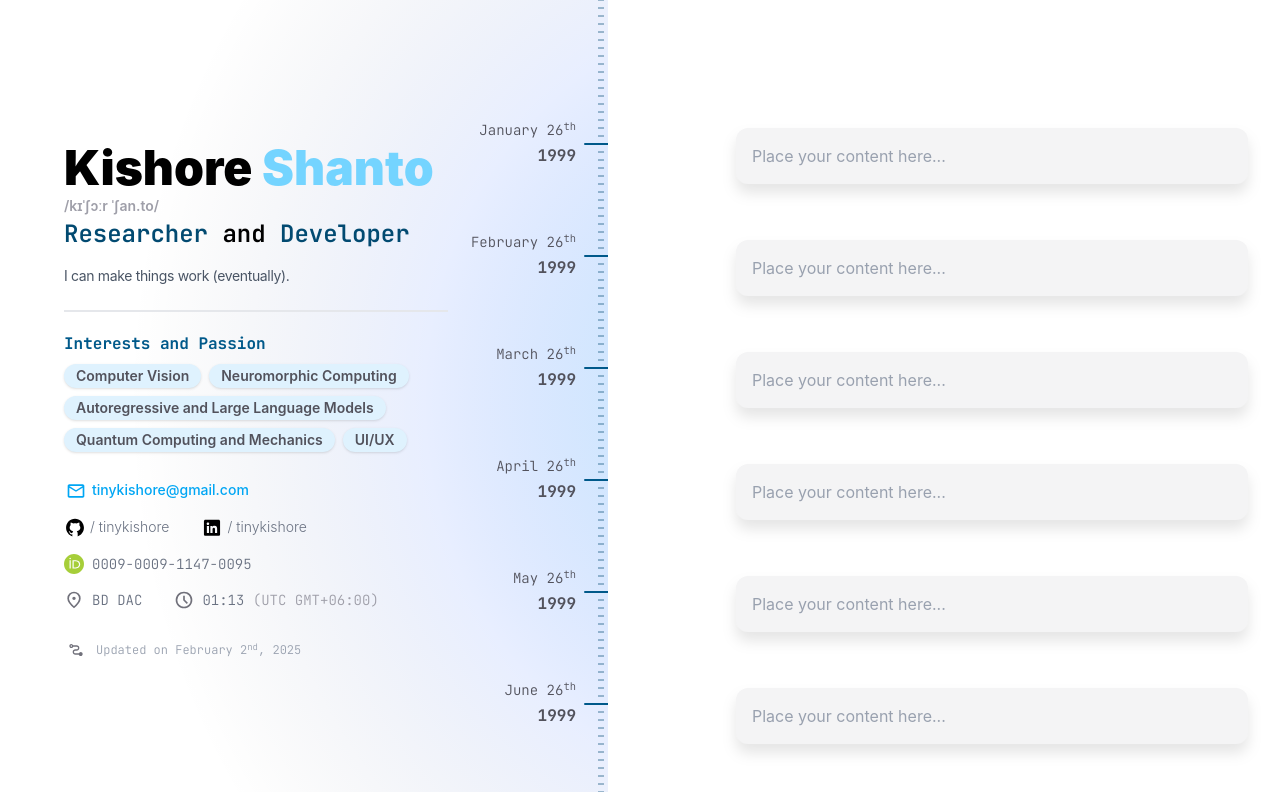
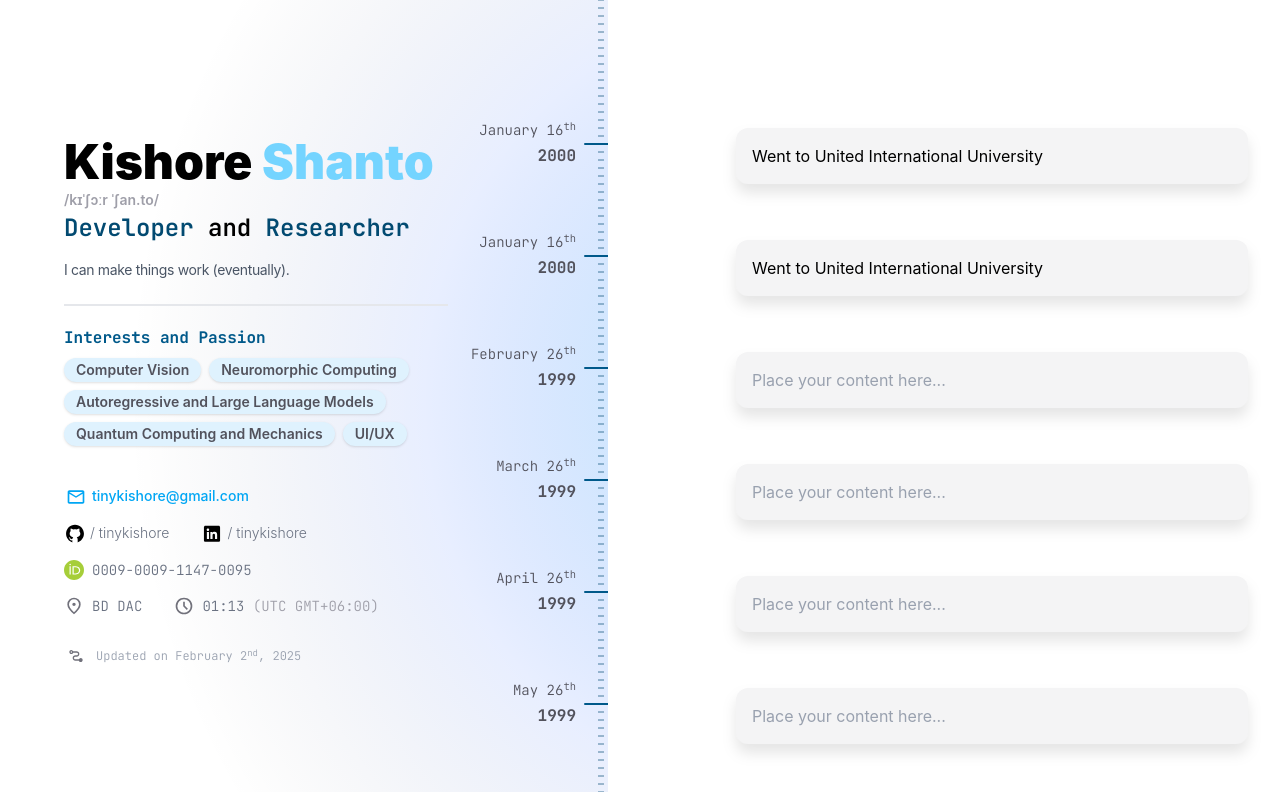
Before and after one commit to kishoreshanto/kishoreshanto, a SvelteKit app: page / in a window 1280 px wide. Shown: the top 792 px of the page. Built offline with nearby package versions, Linux system fonts and the light colour scheme.

Commit message:
modify and add vercel insight

```diff
--- a/package.json
+++ b/package.json
@@ -23,8 +23,6 @@
 	},
 	"type": "module",
 	"dependencies": {
-		"glob": "^11.0.0",
-		"inflight": "^1.0.6",
-		"rimraf": "^6.0.1"
+		"@vercel/speed-insights": "^1.1.0"
 	}
 }
--- a/src/components/contacts/Email.svelte
+++ b/src/components/contacts/Email.svelte
@@ -14,7 +14,7 @@
     }
 </script>
 
-<a class="text-sm text-sky-500 items-center flex gap-1 hover:text-sky-600 dark:text-sky-400 dark:hover:text-sky-500 font-medium transition-all duration-300"
+<a class="text-sm mt-3 text-sky-500 items-center flex gap-1 hover:text-sky-600 dark:text-sky-400 dark:hover:text-sky-500 font-medium transition-all duration-300"
    href="mailto:{email}">
 
     <EmailIcon/>
--- a/src/lib/data.json
+++ b/src/lib/data.json
@@ -4,8 +4,8 @@
 	"legal_name": "Shanta Biswas",
 	"legal_ipa": "/ˈʃan.to ˈbiʃ.ʃaʃ/",
 	"titles": [
-		"Researcher",
-		"Developer"
+		"Developer",
+		"Researcher"
 	],
 	"description": "I can make things work (eventually).",
 	"interest_and_passion": [
--- a/src/routes/+layout.svelte
+++ b/src/routes/+layout.svelte
@@ -5,6 +5,9 @@
     import '../styles/global.css'
     import TimeLine from "../components/visuals/TimeLine.svelte";
     import LeftPanel from "../components/LeftPanel.svelte";
+    import { injectSpeedInsights } from '@vercel/speed-insights/sveltekit';
+
+    injectSpeedInsights();
 
     const page_title = data.page_title;
 </script>
--- a/src/routes/+page.svelte
+++ b/src/routes/+page.svelte
@@ -8,8 +8,12 @@
 
     <!-- Place all the cards here -->
 
-    <Card date="January 26th, 1999">
-        <!-- Card Contents Goes Here -->
+    <Card date="January 16th, 2000">
+        Went to United International University
+    </Card>
+
+    <Card date="January 16th, 2000">
+        Went to United International University
     </Card>
 
     <Card date="February 26th, 1999">
```
Also changed, not shown: 1 other file (tests, documents, lock files or other folders).
